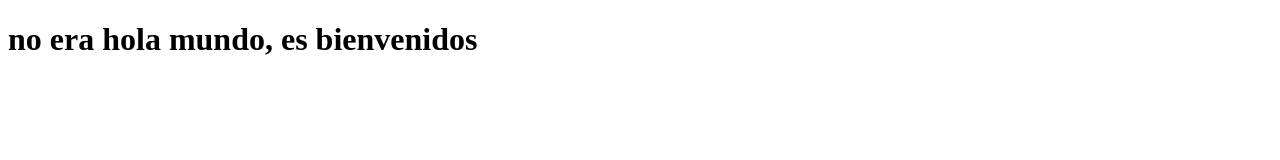
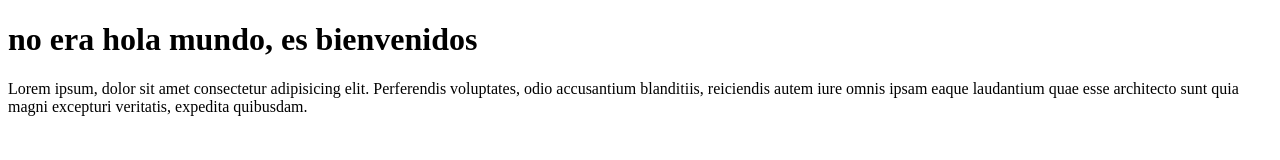
Before and after one commit to saciar-dev/git-test, a plain HTML site: page index.html in a window 1280 px wide. Drawn offline with Linux system fonts and the light colour scheme.

Commit message:
add paragraph

```diff
--- a/index.html
+++ b/index.html
@@ -7,5 +7,6 @@
 </head>
 <body>
     <h1>no era hola mundo, es bienvenidos</h1>
+    <p>Lorem ipsum, dolor sit amet consectetur adipisicing elit. Perferendis voluptates, odio accusantium blanditiis, reiciendis autem iure omnis ipsam eaque laudantium quae esse architecto sunt quia magni excepturi veritatis, expedita quibusdam.</p>
 </body>
 </html>
```
